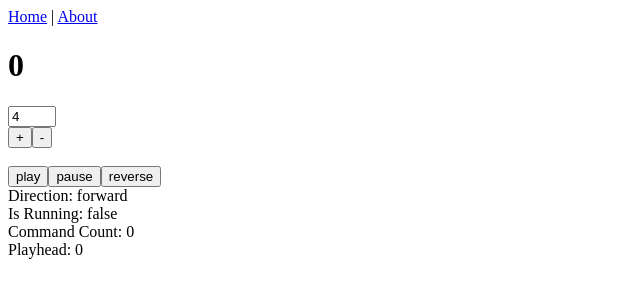
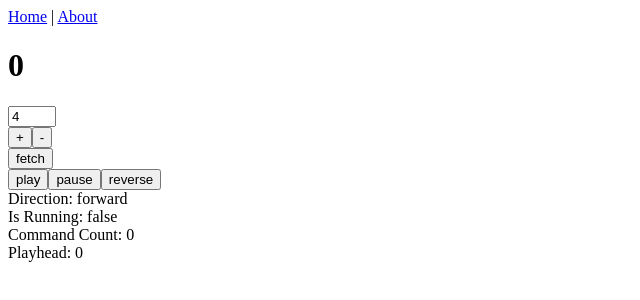
Before and after one commit to Cortrah/vue-x-com, a Vue app: page /#/ in a window 1280 px wide. Shown: the top 300 px of the page, without its empty margins (0-640 px from the left). Built offline with nearby package versions, Linux system fonts and the light colour scheme.

Commit message:
experimenting with fetch

```diff
--- a/src/main/Queue.js
+++ b/src/main/Queue.js
@@ -4,7 +4,9 @@ export default class Queue {
         this.playhead = playhead;
         this.commands = commands;
         this.isRunning = false;
-        this.direction = 'forward'; // or 'reverse'
+
+        // 'forward' or 'reverse'
+        this.direction = 'forward';
     }
 
     add(command) {
@@ -18,11 +20,8 @@ export default class Queue {
                 let promise = new Promise((resolve, reject) => {
                     setTimeout(() => resolve(true), 1000);
                 });
-                // wait for the promise to resolve
                 let result = await promise;
 
-                // and get and execute a command
-                console.log(this.playhead);
                 let command = this.commands[this.playhead];
                 command.data.context.commit("Do", command);
                 this.playhead++;
@@ -32,11 +31,8 @@ export default class Queue {
                 let promise = new Promise((resolve, reject) => {
                     setTimeout(() => resolve(true), 1000);
                 });
-                // wait for the promise to resolve
                 let result = await promise;
 
-                // and get and execute a command
-                console.log(this.playhead);
                 this.playhead--;
                 let command = this.commands[this.playhead];
                 command.data.context.commit("Undo", command);
--- a/src/views/components/CountController.vue
+++ b/src/views/components/CountController.vue
@@ -10,6 +10,9 @@
             -
         </button>
         <br/>
+        <button @click.prevent="fetchSome()">
+            fetch
+        </button>
         <br/>
         <button @click.prevent="play()">
             play
@@ -27,6 +30,7 @@
     import Vue from 'vue';
     import AddSome from '../../commands/AddSome';
     import DecSome from '../../commands/DecSome';
+    import FetchSome from '../../commands/DecSome';
 
     export default Vue.extend({
         name: 'Panel',
@@ -42,6 +46,9 @@
             dec: function () {
                 this.$bus.$emit("Enqueue", new DecSome({amt: this.ammount, context: this.$store}));
             },
+            fetchSome: function () {
+                this.$bus.$emit("Enqueue", new FetchSome({url: 'https://www.google.com', context: this.$store}));
+            },
             play: function () {
                 this.$bus.$emit("Play");
             },
```
Also changed, not shown: src/commands/FetchSome.js (added, +22 -0 lines).
